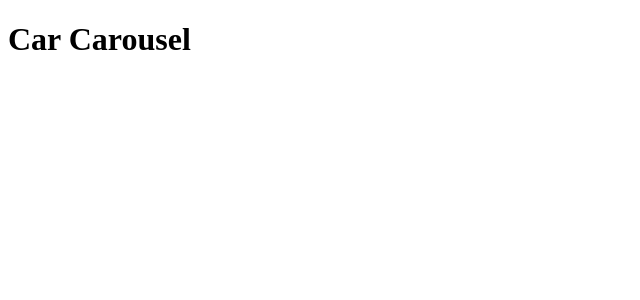
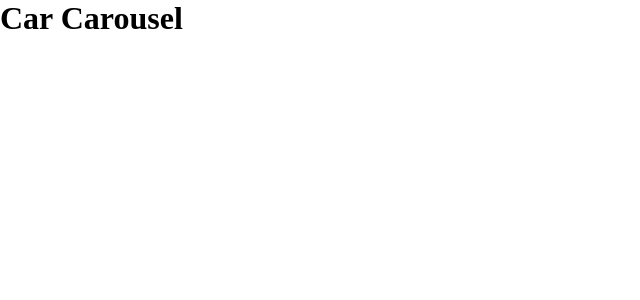
Before and after one commit to SDC-den02/car-carousel, a React (Create React App) app in the folder carousel-ui/: page / in a window 1280 px wide. Shown: the top 300 px of the page, without its empty margins (0-640 px from the left). Built offline with nearby package versions, Linux system fonts and the light colour scheme.

Commit message:
created file structure with sass

```diff
--- a/carousel-ui/src/App.js
+++ /dev/null
@@ -1,14 +0,0 @@
-import React from 'react';
-import './App.css';
-
-const App = () => {
-  return (
-    <div className="App">
-      <header className="App-header">
-        <h1>Car Carousel</h1>
-      </header>
-    </div>
-  );
-}
-
-export default App;
--- /dev/null
+++ b/carousel-ui/src/components/App/App.js
@@ -0,0 +1,11 @@
+import React from 'react';
+
+const App = () => {
+  return (
+    <div>
+      <h1>Car Carousel</h1>
+    </div>
+  );
+}
+
+export default App;
--- /dev/null
+++ b/carousel-ui/src/components/App/_app.scss
@@ -0,0 +1,4 @@
+* {
+  box-sizing: border-box;
+  margin: 0;
+}
--- a/carousel-ui/src/index.js
+++ b/carousel-ui/src/index.js
@@ -1,6 +1,6 @@
 import React from 'react';
 import ReactDOM from 'react-dom';
-import './index.css';
-import App from './App';
+import App from './components/App/App';
+import './styles/index.scss';
 
 ReactDOM.render(<App />, document.getElementById('root'));
--- /dev/null
+++ b/carousel-ui/src/styles/index.scss
@@ -0,0 +1,2 @@
+@import '../components/App/app';
+@import '../components/Carousel/carousel';
```
Also changed, not shown: carousel-ui/src/components/Carousel/index.js (added, +9 -0 lines), carousel-ui/src/components/Carousel/_carousel.scss (added), carousel-ui/src/index.css (deleted), 1 other file (tests, documents, lock files or other folders).
